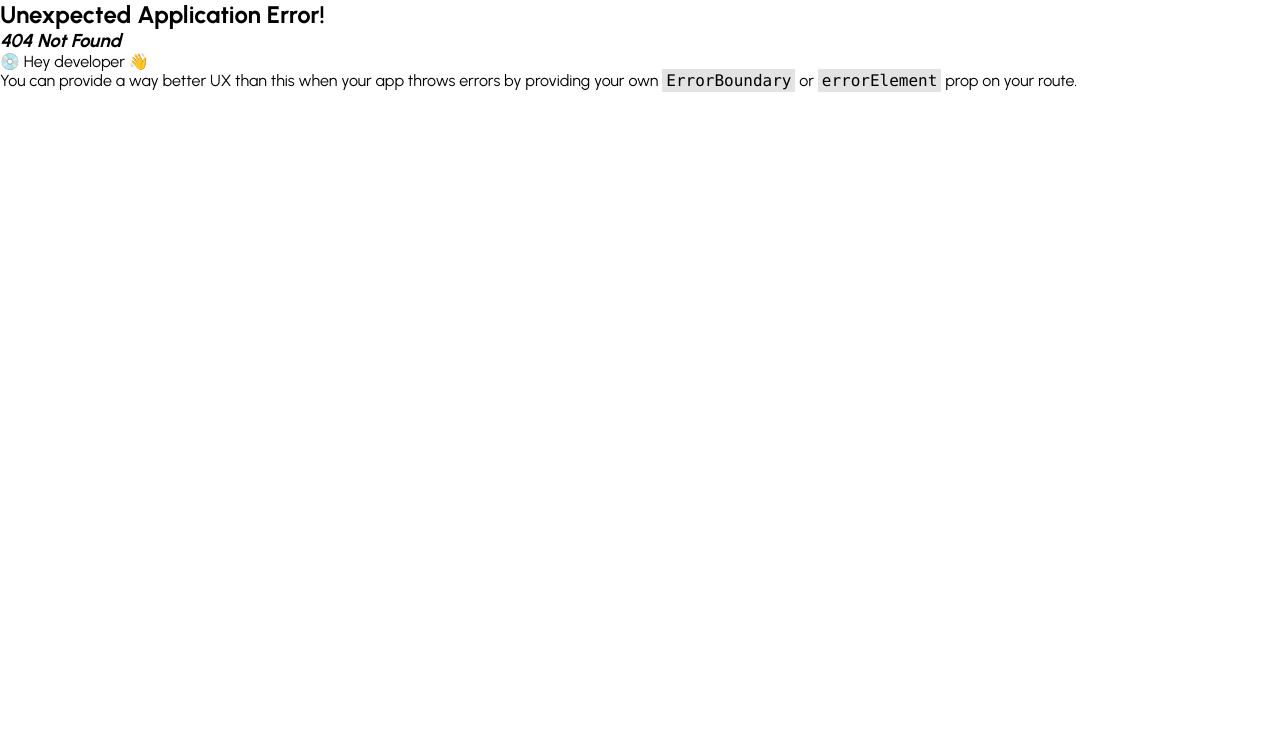
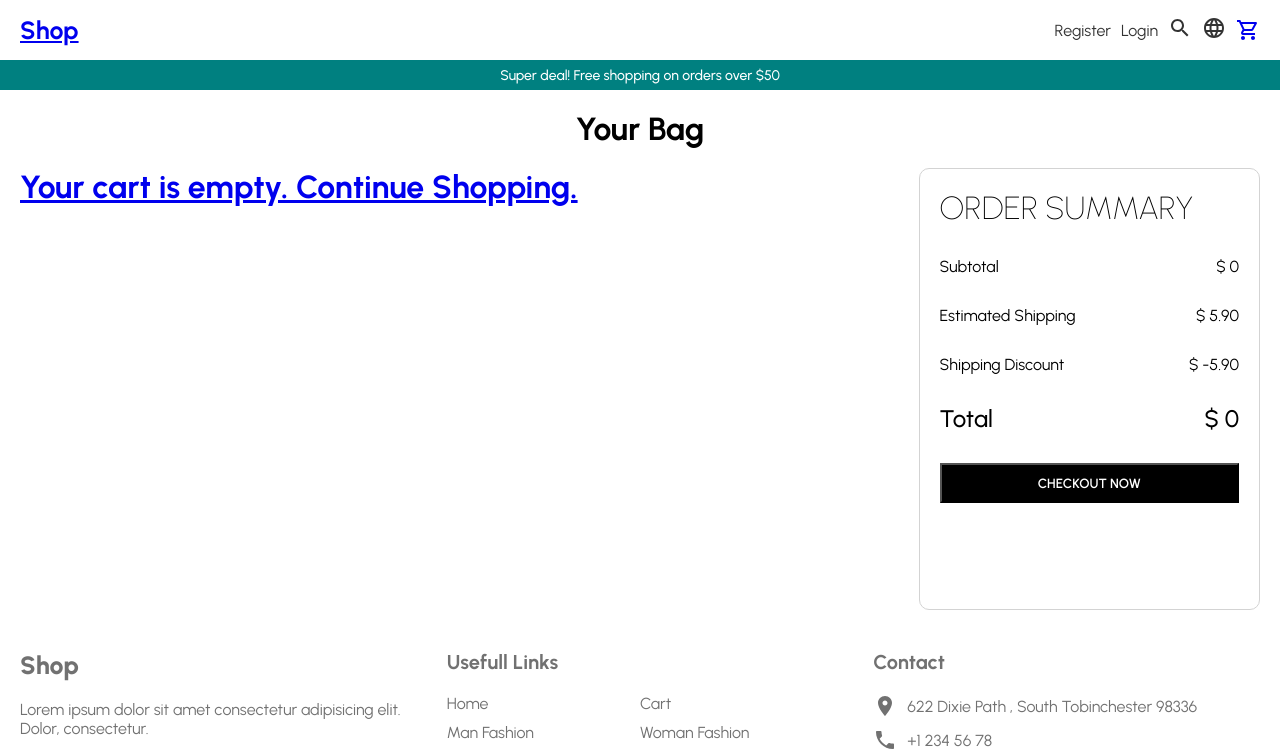
Before and after one commit to suportdevs/react-ecommerce-client, a React (Create React App) app: page /cart in a window 1280 px wide. Before the commit this address had no page. Shown: the top 753 px of the page. Built offline with nearby package versions, Linux system fonts and the light colour scheme.

Commit message:
cart page, cart product showing in redux store and added @react-hot-toast

```diff
--- a/package.json
+++ b/package.json
@@ -14,6 +14,7 @@
     "@testing-library/user-event": "^13.5.0",
     "react": "^18.2.0",
     "react-dom": "^18.2.0",
+    "react-hot-toast": "^2.4.1",
     "react-redux": "^8.1.3",
     "react-router-dom": "^6.18.0",
     "react-scripts": "5.0.1",
--- a/src/components/Navbar.jsx
+++ b/src/components/Navbar.jsx
@@ -3,6 +3,7 @@ import { Badge } from "@mui/material";
 import styled from "styled-components";
 import { mobile } from "../responsive";
 import { useSelector } from "react-redux";
+import { Link } from "react-router-dom";
 
 const Container = styled.div`
     height: 60px;
@@ -41,7 +42,11 @@ const Navbar = () => {
     return (
         <Container>
             <Wrapper>
-                <Left><Logo>Shop</Logo></Left>
+                <Left>
+                    <Link to="/">
+                        <Logo>Shop</Logo>
+                    </Link>
+                </Left>
                 {/* <Center>Center</Center> */}
                 <Right>
                     <MenuItem>
@@ -57,9 +62,11 @@ const Navbar = () => {
                         <Language />
                     </MenuItem>
                     <MenuItem>
-                        <Badge color="secondary" badgeContent={quantity}>
-                            <ShoppingCartOutlined />
-                        </Badge>
+                        <Link to="/cart">
+                            <Badge color="secondary" badgeContent={quantity}>
+                                <ShoppingCartOutlined />
+                            </Badge>
+                        </Link>
                     </MenuItem>
                 </Right>
             </Wrapper>
--- a/src/index.js
+++ b/src/index.js
@@ -8,8 +8,10 @@ import ProductList from './pages/ProductList/ProductList';
 import Product from './pages/Product/Product';
 import Login from "./pages/Login/Login";
 import Register from './pages/Register/Register';
+import Cart from './pages/Cart/Cart';
 import { Provider } from 'react-redux';
 import { store } from './services/store';
+import { Toaster } from 'react-hot-toast';
 
 const root = ReactDOM.createRoot(document.getElementById('root'));
 
@@ -27,6 +29,10 @@ const router = createBrowserRouter([
     element: <Product />,
   },
   {
+    path: '/cart',
+    element: <Cart />,
+  },
+  {
     path: '/login',
     element: <Login />,
   },
@@ -39,6 +45,7 @@ const router = createBrowserRouter([
 root.render(
   <Provider store={store}>
     <RouterProvider router={router} />
+    <Toaster />
   </Provider>
 );
 
--- a/src/pages/Cart/Cart.jsx
+++ b/src/pages/Cart/Cart.jsx
@@ -4,6 +4,8 @@ import Navbar from "../../components/Navbar";
 import Announcement from "../../components/Announcement";
 import { mobile, tablet } from "../../responsive";
 import Footer from "../../components/Footer";
+import { useSelector } from "react-redux";
+import { Link } from "react-router-dom";
 
 const Container = styled.div`
     padding: 20px;
@@ -118,6 +120,8 @@ const Button = styled.button`
   font-weight: 600;
 `;
 const Cart =() => {
+    const cart = useSelector(state => state.cart);
+    console.log(cart);
     return (
         <>
         <Navbar />
@@ -126,60 +130,38 @@ const Cart =() => {
                 <Title>Your Bag</Title>
             <Wrapper>
                 <ProductContainer>
-                    <ProductWrapper>
+                    {cart.products ? <Link to="/"><h1>Your cart is empty. Continue Shopping.</h1></Link> : cart.products.map(product => (
+                        <ProductWrapper>
                         <ProductDetails>
                             <ProductImg>
-                                <Image src="https://images.unsplash.com/photo-1542291026-7eec264c27ff?auto=format&fit=crop&q=60&w=500&ixlib=rb-4.0.3&ixid=M3wxMjA3fDB8MHxzZWFyY2h8NHx8cHJvZHVjdHN8ZW58MHx8MHx8fDA%3D" />
+                                <Image src={product.image} />
                             </ProductImg>
                             <ProductInfo>
-                                <ProductName><b>Product Name: </b>Grogius Dress</ProductName>
-                                <ProductId><b>Id: </b>125478653</ProductId>
-                                <ProductColor color='c80019' />
-                                <ProductSize><b>Size:</b> 39.4</ProductSize>
+                                <ProductName><b>Product Name: </b>{product.name}</ProductName>
+                                <ProductId><b>Id: </b>{product._id}</ProductId>
+                                <ProductColor color={product.color} />
+                                <ProductSize><b>Size:</b> {product.size}</ProductSize>
                             </ProductInfo>
                         </ProductDetails>
                         <ProductPriceSection>
                             <PriceButtons>
                                 <Add />
-                                <ProductQuantity>5</ProductQuantity>
+                                <ProductQuantity>{product.quantity}</ProductQuantity>
                                 <Remove />
                             </PriceButtons>
-                            <Price>$30</Price>
+                            <Price>${product.quantity * product.rate}</Price>
                         </ProductPriceSection>
                         <ProductRemove>
                             <Delete />
                         </ProductRemove>
                     </ProductWrapper>
-                    <ProductWrapper>
-                        <ProductDetails>
-                            <ProductImg>
-                                <Image src="https://images.unsplash.com/photo-1542291026-7eec264c27ff?auto=format&fit=crop&q=60&w=500&ixlib=rb-4.0.3&ixid=M3wxMjA3fDB8MHxzZWFyY2h8NHx8cHJvZHVjdHN8ZW58MHx8MHx8fDA%3D" />
-                            </ProductImg>
-                            <ProductInfo>
-                                <ProductName><b>Product Name: </b>Grogius Dress</ProductName>
-                                <ProductId><b>Id: </b>125478653</ProductId>
-                                <ProductColor color='c80019' />
-                                <ProductSize><b>Size:</b> 39.4</ProductSize>
-                            </ProductInfo>
-                        </ProductDetails>
-                        <ProductPriceSection>
-                            <PriceButtons>
-                                <Add />
-                                <ProductQuantity>5</ProductQuantity>
-                                <Remove />
-                            </PriceButtons>
-                            <Price>$30</Price>
-                        </ProductPriceSection>
-                        <ProductRemove>
-                            <Delete />
-                        </ProductRemove>
-                    </ProductWrapper>
+                    ))}
                 </ProductContainer>
                 <SummaryWrapper>
                     <SummaryTitle>ORDER SUMMARY</SummaryTitle>
                     <SummaryItem>
                     <SummaryItemText>Subtotal</SummaryItemText>
-                    <SummaryItemPrice>$ 80</SummaryItemPrice>
+                    <SummaryItemPrice>$ {cart.total}</SummaryItemPrice>
                     </SummaryItem>
                     <SummaryItem>
                     <SummaryItemText>Estimated Shipping</SummaryItemText>
@@ -191,7 +173,7 @@ const Cart =() => {
                     </SummaryItem>
                     <SummaryItem type="total">
                     <SummaryItemText>Total</SummaryItemText>
-                    <SummaryItemPrice>$ 80</SummaryItemPrice>
+                    <SummaryItemPrice>$ {cart.total}</SummaryItemPrice>
                     </SummaryItem>
                     <Button>CHECKOUT NOW</Button>
                 </SummaryWrapper>
--- a/src/pages/Product/Product.jsx
+++ b/src/pages/Product/Product.jsx
@@ -10,6 +10,7 @@ import { useFindProductQuery } from "../../services/productApi";
 import { useState } from "react";
 import { useDispatch } from "react-redux";
 import { addToCart } from "../../services/cartSlice";
+import toast from "react-hot-toast";
 
 const Container = styled.div``;
 const Wrapper = styled.div`
@@ -117,6 +118,14 @@ const Product = () => {
     }
 
     const handleAddToCart = () => {
+        if(color === ""){
+            toast.error("Please select any color!");
+            return false;
+        }
+        if(size === ''){
+            toast.error("Please select any size!");
+            return false;
+        }
         dispatch(addToCart({...data, color, size, quantity}));
     }
 
```
Also changed, not shown: 1 other file (tests, documents, lock files or other folders).
